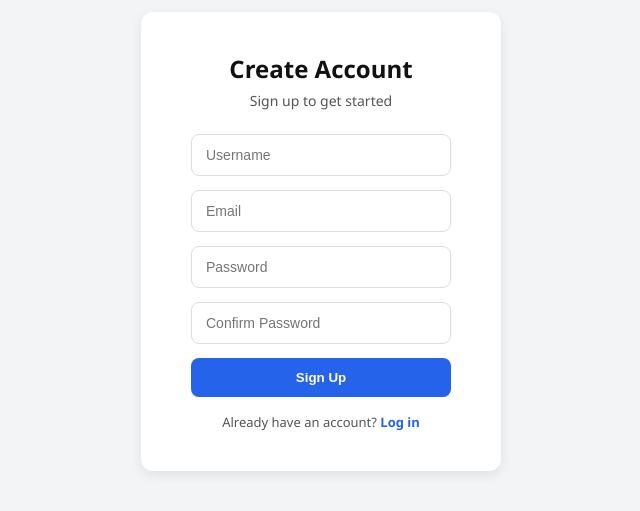
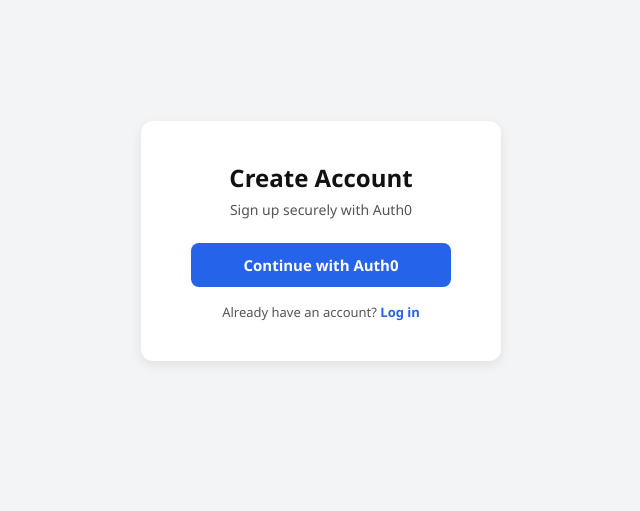
Before and after one commit to zhikangxie107/intr.vu, a Next.js app: page /signup in a window 1280 px wide. Shown: the part 159-670 px from the top of the page, without its empty margins (319-959 px from the left). Built offline with nearby package versions, Linux system fonts and the light colour scheme.

Commit message:
auth0 pages updated

```diff
--- a/src/app/signup/page.js
+++ b/src/app/signup/page.js
@@ -1,62 +1,22 @@
-'use client';
-import Link from 'next/link';
-import { useState } from 'react';
+"use client";
+import Link from "next/link";
 
 export default function SignupPage() {
-  const [username, setUsername] = useState('');
-  const [email, setEmail] = useState('');
-  const [password, setPassword] = useState('');
-  const [confirm, setConfirm] = useState('');
-
-  const handleSignup = (e) => {
-    e.preventDefault();
-    console.log('Sign up with:', { username, email, password, confirm });
-  };
-
   return (
     <div style={styles.page}>
       <div style={styles.card}>
         <h2 style={styles.title}>Create Account</h2>
-        <p style={styles.subtitle}>Sign up to get started</p>
+        <p style={styles.subtitle}>Sign up securely with Auth0</p>
 
-        <form onSubmit={handleSignup} style={styles.form}>
-          <input
-            type="text"
-            placeholder="Username"
-            value={username}
-            onChange={(e) => setUsername(e.target.value)}
-            style={styles.input}
-            required
-          />
-          <input
-            type="email"
-            placeholder="Email"
-            value={email}
-            onChange={(e) => setEmail(e.target.value)}
-            style={styles.input}
-            required
-          />
-          <input
-            type="password"
-            placeholder="Password"
-            value={password}
-            onChange={(e) => setPassword(e.target.value)}
-            style={styles.input}
-            required
-          />
-          <input
-            type="password"
-            placeholder="Confirm Password"
-            value={confirm}
-            onChange={(e) => setConfirm(e.target.value)}
-            style={styles.input}
-            required
-          />
-          <button type="submit" style={styles.button}>Sign Up</button>
-        </form>
+        <a
+          href="/api/auth/login?screen_hint=signup"
+          style={styles.authButton}
+        >
+          Continue with Auth0
+        </a>
 
         <p style={styles.switchText}>
-          Already have an account?{' '}
+          Already have an account?{" "}
           <Link href="/login" style={styles.link}>
             Log in
           </Link>
@@ -68,63 +28,54 @@
 
 const styles = {
   page: {
-    height: '100vh',
-    display: 'flex',
-    alignItems: 'center',
-    justifyContent: 'center',
-    backgroundColor: '#f3f4f6',
+    height: "100vh",
+    display: "flex",
+    alignItems: "center",
+    justifyContent: "center",
+    backgroundColor: "#f3f4f6", // light gray background
     fontFamily: "'Segoe UI', Roboto, Helvetica, Arial, sans-serif",
   },
   card: {
-    backgroundColor: '#fff',
-    padding: '40px 50px',
-    borderRadius: '12px',
-    boxShadow: '0 4px 12px rgba(0,0,0,0.08)',
-    textAlign: 'center',
-    width: '360px',
+    backgroundColor: "#fff",
+    padding: "40px 50px",
+    borderRadius: "12px",
+    boxShadow: "0 4px 12px rgba(0,0,0,0.08)",
+    textAlign: "center",
+    width: "360px",
   },
   title: {
-    fontSize: '24px',
-    fontWeight: '700',
-    marginBottom: '6px',
-    color: '#111',
+    fontSize: "24px",
+    fontWeight: "700",
+    marginBottom: "6px",
+    color: "#111",
   },
   subtitle: {
-    fontSize: '14px',
-    color: '#555',
-    marginBottom: '24px',
+    fontSize: "14px",
+    color: "#555",
+    marginBottom: "24px",
   },
-  form: {
-    display: 'flex',
-    flexDirection: 'column',
-    gap: '14px',
-  },
-  input: {
-    padding: '12px 14px',
-    borderRadius: '8px',
-    border: '1px solid #ddd',
-    fontSize: '14px',
-    outline: 'none',
-    transition: 'border-color 0.2s ease',
-  },
-  button: {
-    backgroundColor: '#2563eb',
-    color: '#fff',
-    padding: '12px',
-    borderRadius: '8px',
-    border: 'none',
-    cursor: 'pointer',
-    fontWeight: '600',
-    transition: 'background-color 0.2s ease',
+  authButton: {
+    display: "block",
+    width: "100%",
+    backgroundColor: "#2563eb",
+    color: "#fff",
+    padding: "12px",
+    borderRadius: "8px",
+    border: "none",
+    textAlign: "center",
+    fontWeight: "600",
+    fontSize: "15px",
+    textDecoration: "none",
+    transition: "background-color 0.2s ease",
   },
   switchText: {
-    marginTop: '16px',
-    fontSize: '13px',
-    color: '#555',
+    marginTop: "16px",
+    fontSize: "13px",
+    color: "#555",
   },
   link: {
-    color: '#2563eb',
-    textDecoration: 'none',
-    fontWeight: '600',
+    color: "#2563eb",
+    textDecoration: "none",
+    fontWeight: "600",
   },
 };
```
Also changed, not shown: src/app/login/page.js (+44 -78 lines), src/app/page.js (+76 -11 lines), src/app/profile/page.js (+36 -3 lines), tsconfig.json (deleted, +0 -37 lines).
